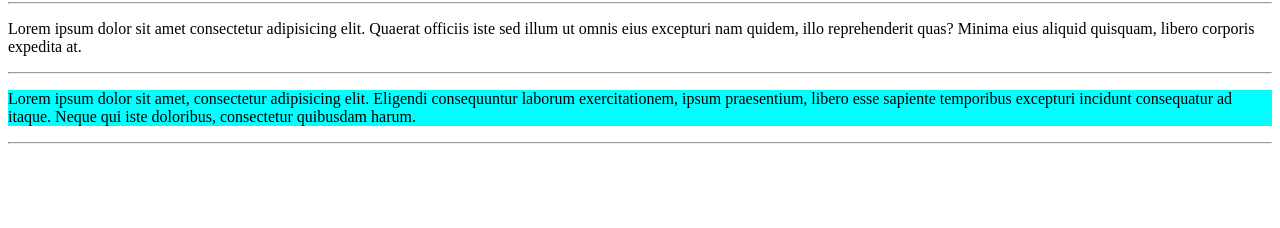
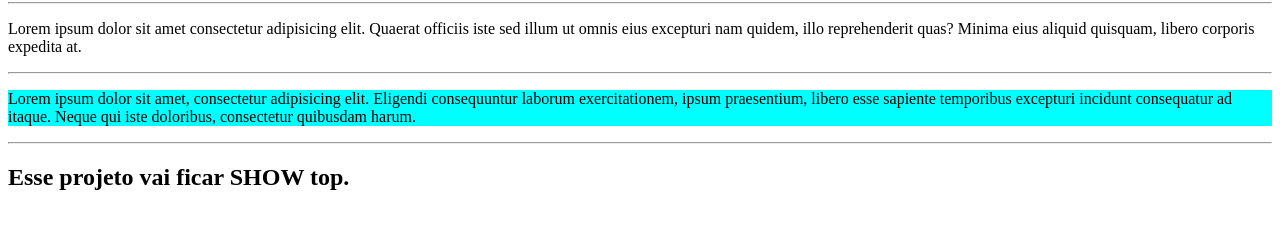
Before and after one commit to marcosdevcodes/Ola-mundo, a plain HTML site: page site-exemplo/index.html in a window 1280 px wide. Shown: the part 78-306 px from the top of the page. Drawn offline with Linux system fonts and the light colour scheme.

Commit message:
Mais uma alteração

```diff
--- a/site-exemplo/index.html
+++ b/site-exemplo/index.html
@@ -13,5 +13,6 @@
     <hr>
     <p style="background-color:aqua">Lorem ipsum dolor sit amet, consectetur adipisicing elit. Eligendi consequuntur laborum exercitationem, ipsum praesentium, libero esse sapiente temporibus excepturi incidunt consequatur ad itaque. Neque qui iste doloribus, consectetur quibusdam harum.</p>
     <hr>
+    <h2>Esse projeto vai ficar SHOW top.</h2>
 </body>
 </html>
```
